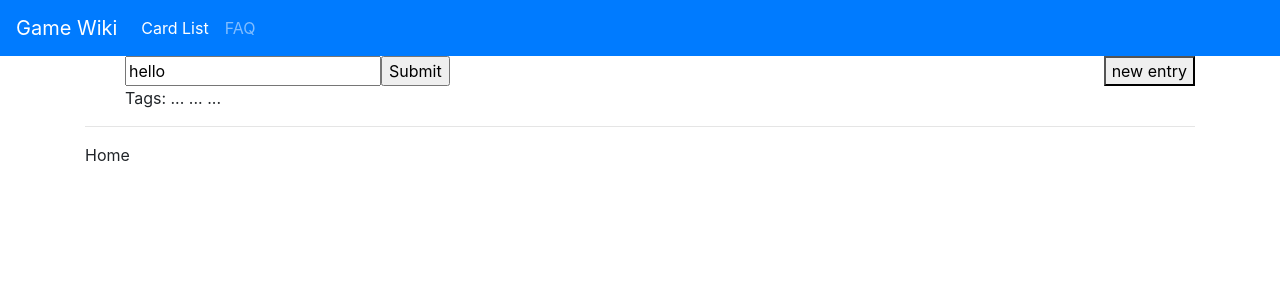
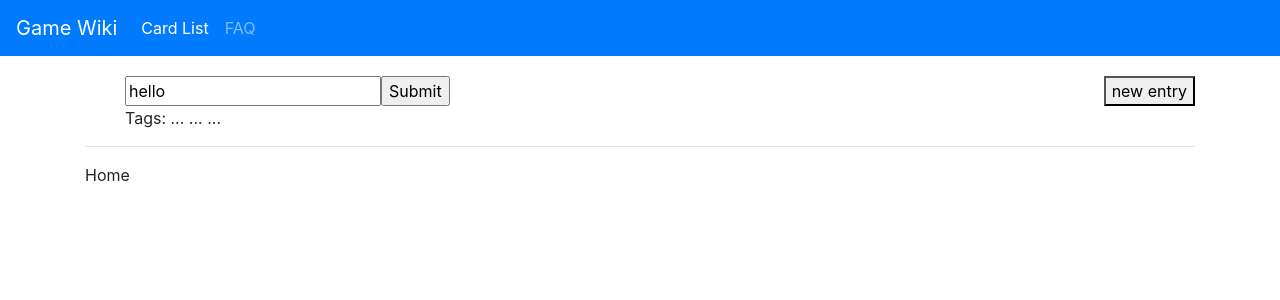
Before and after one commit to ryanechternacht/game-wiki, a Vue app: page /faq in a window 1280 px wide. Shown: the top 300 px of the page. Built offline with nearby package versions, Linux system fonts and the light colour scheme; what vue-lodash would draw is missing.

Commit message:
Cleanup some styling and foldering

```diff
--- a/src/App.vue
+++ b/src/App.vue
@@ -12,7 +12,7 @@
       </b-collapse>
     </b-navbar>
 
-    <div class="container">
+    <div class="container main-view">
       <router-view />
     </div>
   </div>
@@ -37,4 +37,7 @@ export default {
 </script>
 
 <style>
+.main-view {
+  margin-top: 20px;
+}
 </style>
--- a/src/views/CardList.vue
+++ b/src/views/CardList.vue
@@ -46,9 +46,9 @@
 
 <script>
 import { mapState } from "vuex";
-import CategoryFilter from "@/components/CategoryFilter";
-import ExistenceFilter from "@/components/ExistenceFilter";
-import FilterList from "@/components/FilterList";
+import CategoryFilter from "@/components/card-list/CategoryFilter";
+import ExistenceFilter from "@/components/card-list/ExistenceFilter";
+import FilterList from "@/components/card-list/FilterList";
 
 export default {
   name: "card-list",
```
Also changed, not shown: src/components/card-list/CategoryFilter.vue (renamed from src/components/CategoryFilter.vue), src/components/card-list/ExistenceFilter.vue (renamed from src/components/ExistenceFilter.vue), src/components/card-list/FilterChip.vue (renamed from src/components/FilterChip.vue), src/components/card-list/FilterList.vue (renamed from src/components/FilterList.vue).
